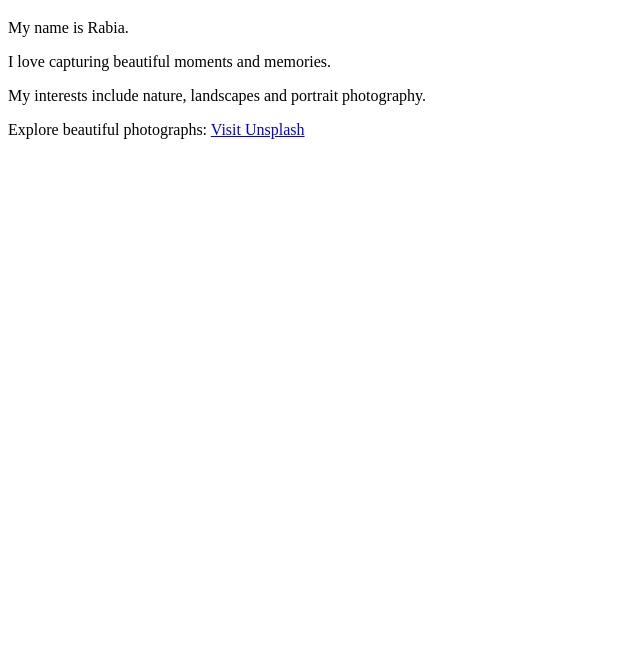
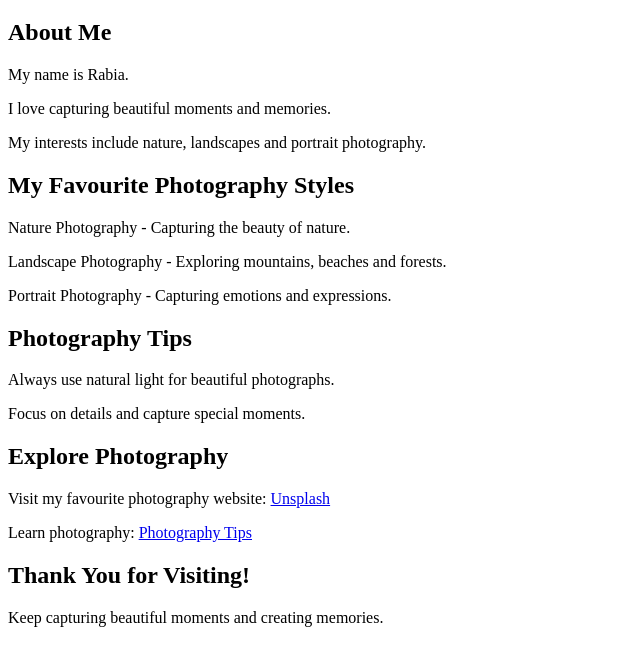
Before and after one commit to rabiaiftikhar-lab/webdesign, a plain HTML site: page index.html in a window 1280 px wide. Shown: the part 61-726 px from the top of the page, without its empty margins (0-640 px from the left). Drawn offline with Linux system fonts and the light colour scheme.

Commit message:
Update index.html
photography

```diff
--- a/index.html
+++ b/index.html
@@ -1,3 +1,4 @@
+
 
 <!DOCTYPE html>
 <html>
@@ -9,16 +10,43 @@
 
     <h1>Welcome to My Photography World</h1>
 
+    <h2>About Me</h2>
+
     <p>My name is Rabia.</p>
 
     <p>I love capturing beautiful moments and memories.</p>
 
     <p>My interests include nature, landscapes and portrait photography.</p>
 
+    <h2>My Favourite Photography Styles</h2>
+
+    <p>Nature Photography - Capturing the beauty of nature.</p>
+
+    <p>Landscape Photography - Exploring mountains, beaches and forests.</p>
+
+    <p>Portrait Photography - Capturing emotions and expressions.</p>
+
+    <h2>Photography Tips</h2>
+
+    <p>Always use natural light for beautiful photographs.</p>
+
+    <p>Focus on details and capture special moments.</p>
+
+    <h2>Explore Photography</h2>
+
     <p>
-        Explore beautiful photographs:
-        <a href="https://unsplash.com/">Visit Unsplash</a>
+        Visit my favourite photography website:
+        <a href="https://unsplash.com/">Unsplash</a>
     </p>
+
+    <p>
+        Learn photography:
+        <a href="https://www.adobe.com/creativecloud/photography/discover.html">Photography Tips</a>
+    </p>
+
+    <h2>Thank You for Visiting!</h2>
+
+    <p>Keep capturing beautiful moments and creating memories.</p>
 
 </body>
 </html>
```
